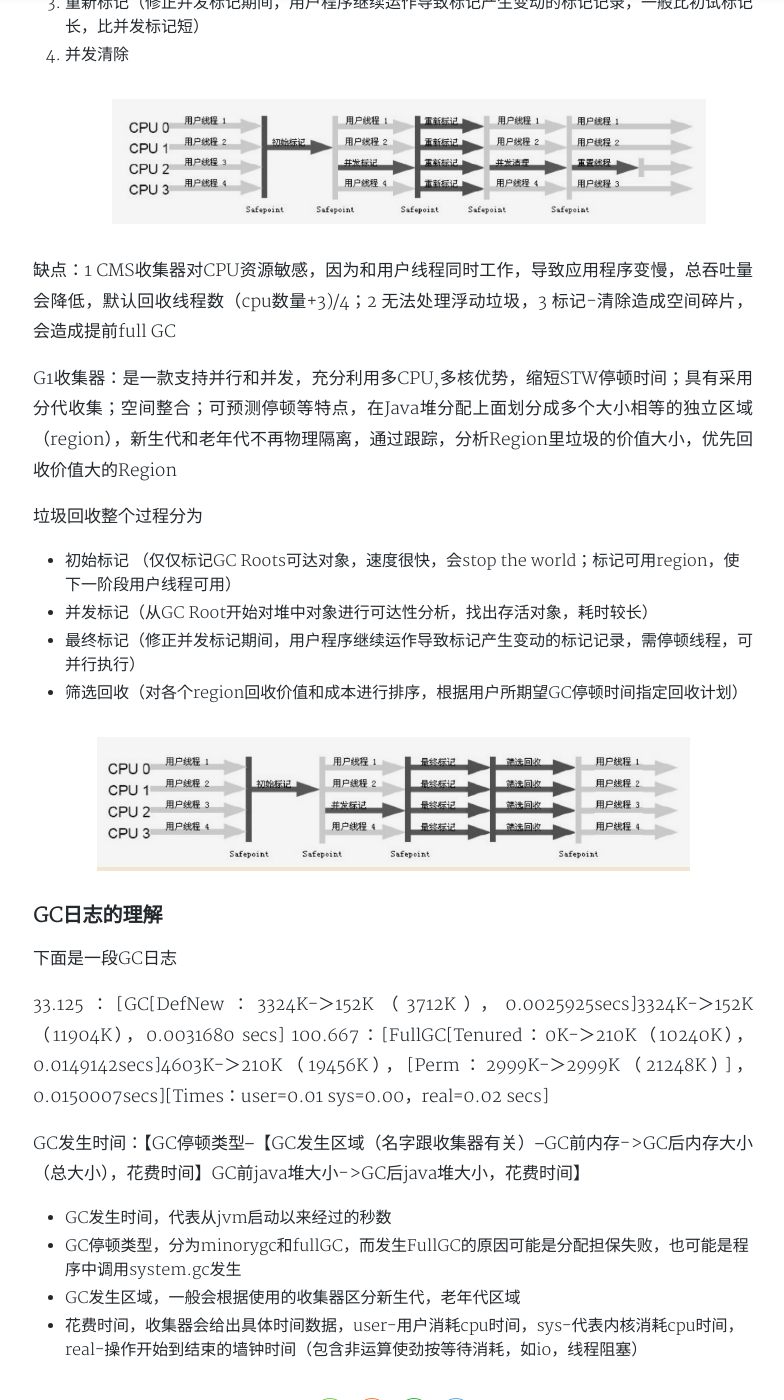
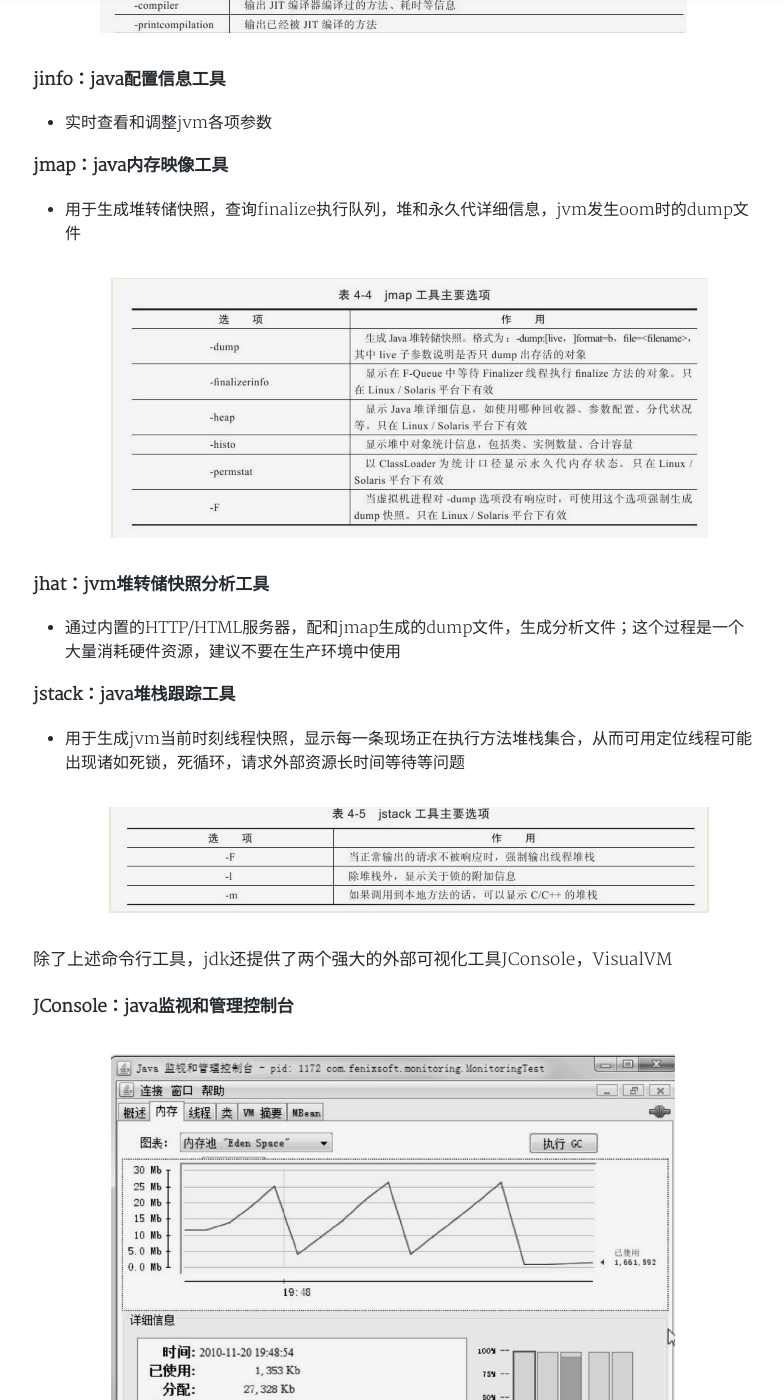
Before and after one commit to gobige/gobige.github.io, a Jekyll site: the page built from _posts/2018-03-09-jvm-debug-tool.md, in a window 1280 px wide and 1400 px high, scrolled down 1843 px. Shown: the whole window, without its empty margins (247-1031 px from the left). Built offline with Jekyll 4.4.1, drawn with Linux system fonts in a browser that asks for light colours; nearby versions of some CDN libraries; a style sheet for code colours, icons or effects is not loaded; some of the changed text lies outside the part shown.

Commit message:
jdk 性能监控工具

```diff
--- a/_posts/2018-03-09-jvm-debug-tool.md
+++ b/_posts/2018-03-09-jvm-debug-tool.md
@@ -1,61 +1,53 @@
 ---
 layout: post
-title: 'jvm垃圾收集器以及GC日志分析'
-subtitle: 'jvm垃圾收集器以及GC日志分析'
-date: 2017-03-08
+title: 'jvm性能监控和故障处理工具'
+subtitle: 'jvm性能监控和故障处理工具'
+date: 2017-03-09
 categories: jvm
 author: yates
 cover: ''
 tags: jvm
 ---
 
-### 垃圾收集器
-Serial：单线程收集器，GC时会采用StopWorld方式挂起所有执行线程，新生代采用复制，清除算法；老年代标记-整理算法 优点：单线程中简单高效
-
-![请输入图片地址](http://muyibeyond.cn/img/2018-03-19-jvm/4.png)
-
-ParNew：Serial收集器的多线程版本
-![请输入图片地址](http://muyibeyond.cn/img/2018-03-19-jvm/5.png)
-
-Parallel Scavenge收集器：新生代收集器，主要目的是达到一个控制的**吞吐量**（cpu运行用户代码/cpu总耗时），-XX:+UseAdaptiveSizePolicy开启GC自适应调节策略（根据最大吞吐量自动调节新生代，eden，survival的大小）
-
-Serial Old：Serial控制器老年代版本，使用标记整理算法
-![请输入图片地址](http://muyibeyond.cn/img/2018-03-19-jvm/6.png)
-
-Parallel Old：ParallelScavenge收集器老年代版本，使用标记整理算法
-![请输入图片地址](http://muyibeyond.cn/img/2018-03-19-jvm/7.png)
+### 前言
+jdk团队研发了很多用于jvm性能监控的工具，下面我们来看看这些工具的用途和使用
 
 
-CMS
-是一种目的是获取**最短回收停顿时间**为目标，使用标记-清除算法，多线程收集器，整个收集过程分为
-1. 初始标记（仅仅标记GC Roots可达对象，速度很快，会stop the world）
-2. 并发标记（进行GCRootTracing过程，用户线程可同时工作）
-3. 重新标记（修正并发标记期间，用户程序继续运作导致标记产生变动的标记记录，一般比初试标记长，比并发标记短）
-4. 并发清除
-![请输入图片地址](http://muyibeyond.cn/img/2018-03-19-jvm/8.png)
+这些工具都位于jdk/lib/tools.jar类库里，可通过调用该类库的接口实现生产环境的监控。
+![请输入图片地址](http://muyibeyond.cn/img/2018-03-19-jvm/10.png)
+![请输入图片地址](http://muyibeyond.cn/img/2018-03-19-jvm/11.png)
 
-缺点：1 CMS收集器对CPU资源敏感，因为和用户线程同时工作，导致应用程序变慢，总吞吐量会降低，默认回收线程数（cpu数量+3)/4；2 无法处理浮动垃圾，3 标记-清除造成空间碎片，会造成提前full GC
+**jps：jvm进程状况工具**
+- 列出正在运行的虚拟机进程，并显示虚拟机执行主类
 
+jps指令常见选项
+![请输入图片地址](http://muyibeyond.cn/img/2018-03-19-jvm/12.png)
 
-G1收集器：是一款支持并行和并发，充分利用多CPU,多核优势，缩短STW停顿时间；具有采用分代收集；空间整合；可预测停顿等特点，在Java堆分配上面划分成多个大小相等的独立区域（region），新生代和老年代不再物理隔离，通过跟踪，分析Region里垃圾的价值大小，优先回收价值大的Region
+**jstat：虚拟机统计信息监视工具**
+- 用于监视jvm各种运行专题信息，显示类装载，内存，垃圾回收，jit编译等运行数据
 
-垃圾回收整个过程分为
-- 初始标记 （仅仅标记GC Roots可达对象，速度很快，会stop the world；标记可用region，使下一阶段用户线程可用）
-- 并发标记（从GC Root开始对堆中对象进行可达性分析，找出存活对象，耗时较长）
-- 最终标记（修正并发标记期间，用户程序继续运作导致标记产生变动的标记记录，需停顿线程，可并行执行）
-- 筛选回收（对各个region回收价值和成本进行排序，根据用户所期望GC停顿时间指定回收计划）
+jstat指令常见选项
+![请输入图片地址](http://muyibeyond.cn/img/2018-03-19-jvm/13.png)
 
-![请输入图片地址](http://muyibeyond.cn/img/2018-03-19-jvm/9.png)
+**jinfo：java配置信息工具**
+- 实时查看和调整jvm各项参数
 
-### GC日志的理解
-下面是一段GC日志
+**jmap：java内存映像工具**
+- 用于生成堆转储快照，查询finalize执行队列，堆和永久代详细信息，jvm发生oom时的dump文件
+![请输入图片地址](http://muyibeyond.cn/img/2018-03-19-jvm/14.png)
 
-33.125：[GC[DefNew：3324K-＞152K（3712K），0.0025925secs]3324K-＞152K（11904K），0.0031680 secs]
-100.667：[FullGC[Tenured：0K-＞210K（10240K），0.0149142secs]4603K-＞210K（19456K），[Perm：2999K-＞2999K（21248K）]，0.0150007secs][Times：user=0.01 sys=0.00，real=0.02 secs]
+**jhat：jvm堆转储快照分析工具**
+- 通过内置的HTTP/HTML服务器，配和jmap生成的dump文件，生成分析文件；这个过程是一个大量消耗硬件资源，建议不要在生产环境中使用
 
-GC发生时间：【GC停顿类型--【GC发生区域（名字跟收集器有关）--GC前内存->GC后内存大小（总大小），花费时间】GC前java堆大小->GC后java堆大小，花费时间】
+**jstack：java堆栈跟踪工具**
+- 用于生成jvm当前时刻线程快照，显示每一条现场正在执行方法堆栈集合，从而可用定位线程可能出现诸如死锁，死循环，请求外部资源长时间等待等问题
+![请输入图片地址](http://muyibeyond.cn/img/2018-03-19-jvm/15.png)
 
-- GC发生时间，代表从jvm启动以来经过的秒数
-- GC停顿类型，分为minorygc和fullGC，而发生FullGC的原因可能是分配担保失败，也可能是程序中调用system.gc发生
-- GC发生区域，一般会根据使用的收集器区分新生代，老年代区域
-- 花费时间，收集器会给出具体时间数据，user-用户消耗cpu时间，sys-代表内核消耗cpu时间，real-操作开始到结束的墙钟时间（包含非运算使劲按等待消耗，如io，线程阻塞）
+除了上述命令行工具，jdk还提供了两个强大的外部可视化工具JConsole，VisualVM
+
+**JConsole：java监视和管理控制台**
+
+![请输入图片地址](http://muyibeyond.cn/img/2018-03-19-jvm/16.png)
+
+**VisualVM：多合一故障处理工具**
+VisualVM提供很多插件的扩展，可以做到显示进程和进程配置，监视应用CPU，GC，堆，方法区，提供dump以及堆转储文件分析；方法级程序性能分析，找出调用最多，运行时间最长方法；收集程序运行时配置，线程dump，内存dump
```
Also changed, not shown: img/2018-03-19-jvm/12.png (added), img/2018-03-19-jvm/13.png (added), img/2018-03-19-jvm/14.png (added), img/2018-03-19-jvm/15.png (added), img/2018-03-19-jvm/16.png (added).
